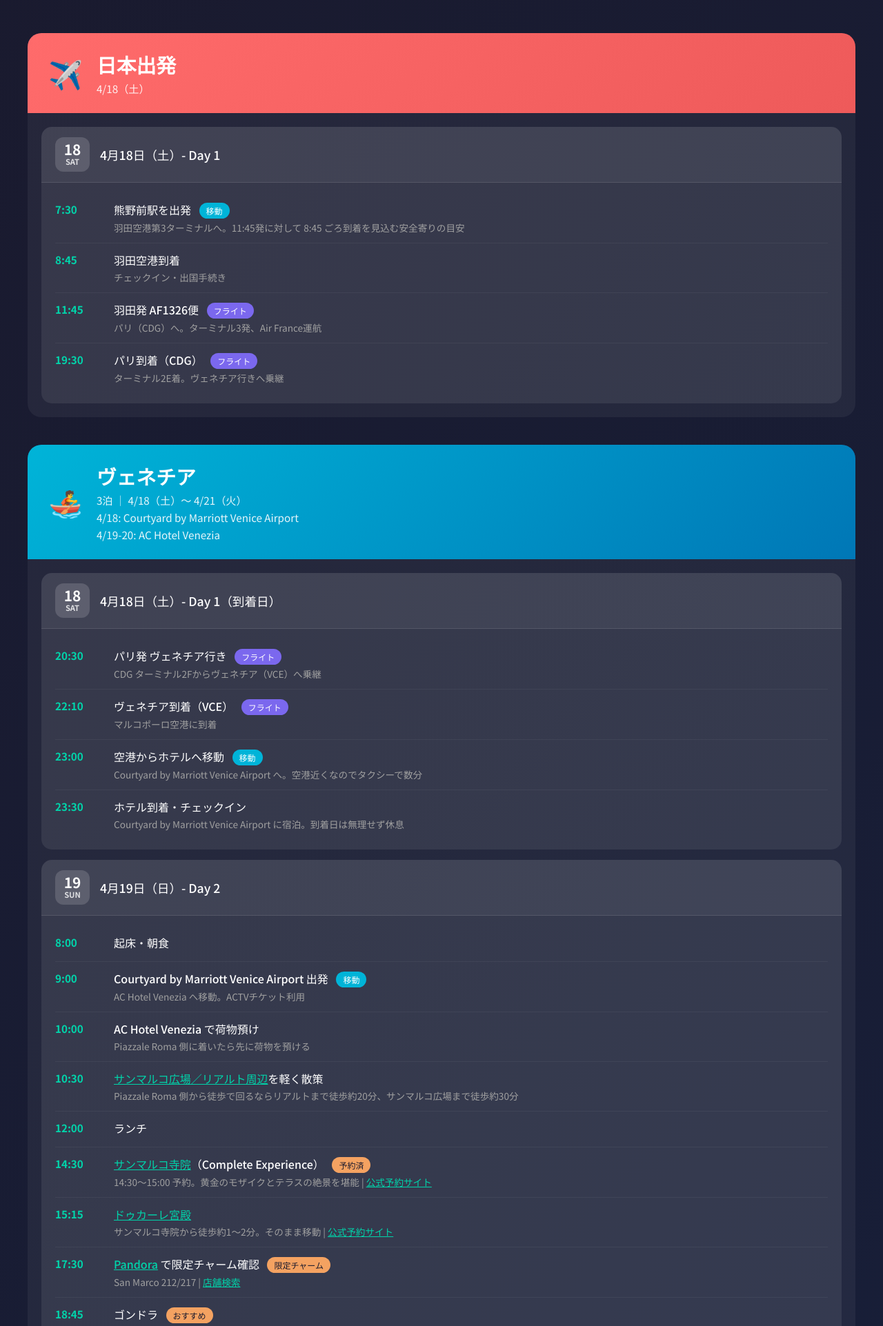
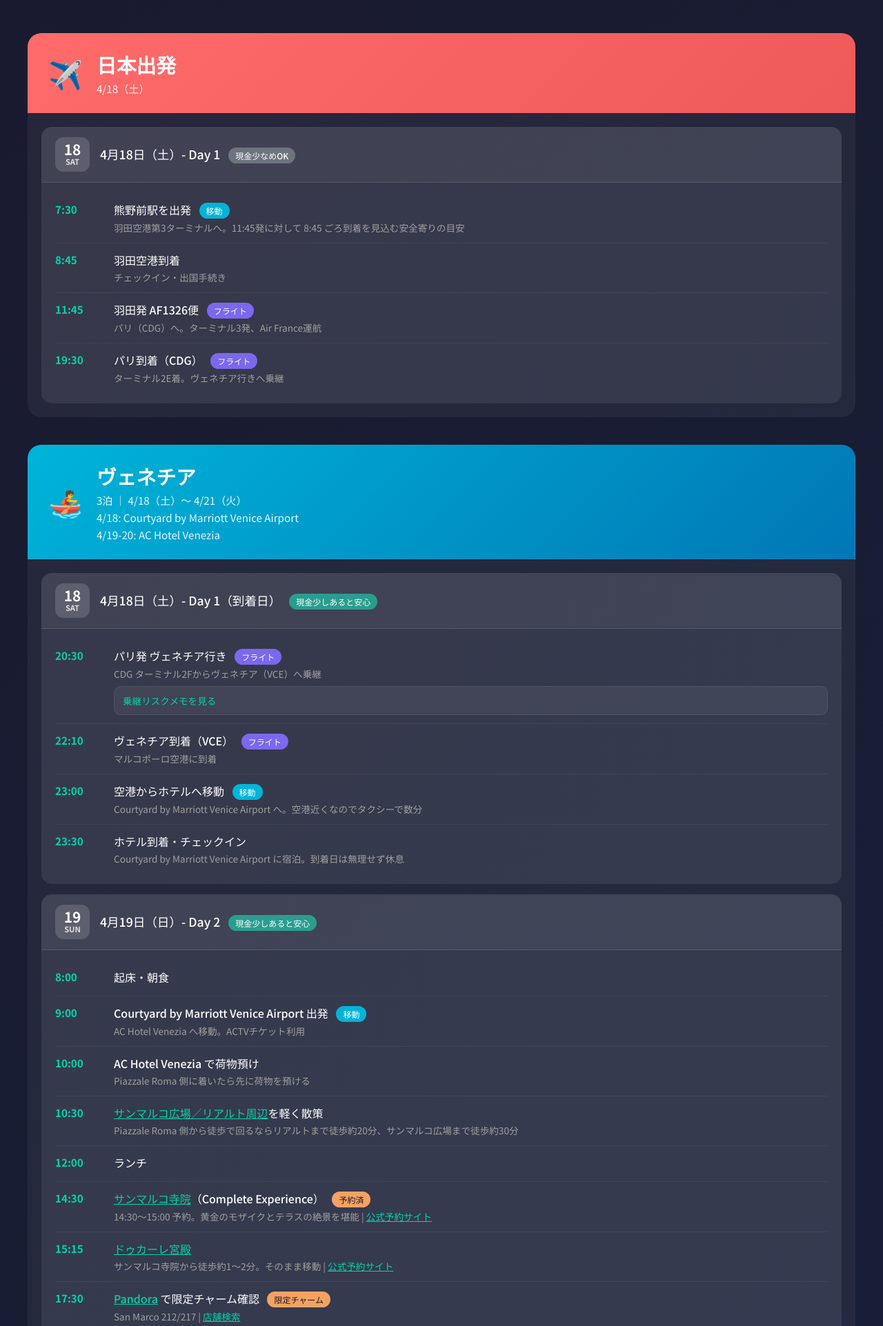
Before and after one commit to taihey5555/itaria, a Flask app: page / in a window 1280 px wide. Shown: the part 368-2291 px from the top of the page at 69% size. Run offline with Flask 3, Linux system fonts and the light colour scheme.

Commit message:
Add itinerary risk notes and Uffizi reservation time

```diff
--- a/templates/index.html
+++ b/templates/index.html
@@ -337,6 +337,14 @@
 
         .tag.flight {
             background: #7b68ee;
+        }
+
+        .tag.cash {
+            background: #2a9d8f;
+        }
+
+        .tag.cash-low {
+            background: #6c757d;
         }
 
         .notes-section {
@@ -499,7 +507,7 @@
                             <span class="num">18</span>
                             <span class="day">SAT</span>
                         </div>
-                        <span class="day-date">4月18日（土）- Day 1</span>
+                        <span class="day-date">4月18日（土）- Day 1 <span class="tag cash-low">現金少なめOK</span></span>
                     </div>
                     <div class="schedule-list">
                         <div class="schedule-item">
@@ -553,7 +561,7 @@
                             <span class="num">18</span>
                             <span class="day">SAT</span>
                         </div>
-                        <span class="day-date">4月18日（土）- Day 1（到着日）</span>
+                        <span class="day-date">4月18日（土）- Day 1（到着日） <span class="tag cash">現金少しあると安心</span></span>
                     </div>
                     <div class="schedule-list">
                         <div class="schedule-item">
@@ -561,6 +569,14 @@
                             <div class="activity">
                                 <div class="title">パリ発 ヴェネチア行き <span class="tag flight">フライト</span></div>
                                 <div class="detail">CDG ターミナル2Fからヴェネチア（VCE）へ乗継</div>
+                                <details class="detail-toggle">
+                                    <summary>乗継リスクメモを見る</summary>
+                                    <ol>
+                                        <li>2E 到着後は寄り道せず、案内表示に従って 2F へ移動する</li>
+                                        <li>乗継時間はやや短めなので、買い物や食事は後回しにする</li>
+                                        <li>遅延時はすぐに乗継カウンターまたは航空会社スタッフへ確認する</li>
+                                    </ol>
+                                </details>
                             </div>
                         </div>
                         <div class="schedule-item">
@@ -593,7 +609,7 @@
                             <span class="num">19</span>
                             <span class="day">SUN</span>
                         </div>
-                        <span class="day-date">4月19日（日）- Day 2</span>
+                        <span class="day-date">4月19日（日）- Day 2 <span class="tag cash">現金少しあると安心</span></span>
                     </div>
                     <div class="schedule-list">
                         <div class="schedule-item">
@@ -678,7 +694,7 @@
                             <span class="num">20</span>
                             <span class="day">MON</span>
                         </div>
-                        <span class="day-date">4月20日（月）- Day 3</span>
+                        <span class="day-date">4月20日（月）- Day 3 <span class="tag cash">現金少しあると安心</span></span>
                     </div>
                     <div class="schedule-list">
                         <div class="schedule-item">
@@ -752,7 +768,7 @@
                             <span class="num">21</span>
                             <span class="day">TUE</span>
                         </div>
-                        <span class="day-date">4月21日（火）- Day 4</span>
+                        <span class="day-date">4月21日（火）- Day 4 <span class="tag cash">現金少しあると安心</span></span>
                     </div>
                     <div class="schedule-list">
                         <div class="schedule-item">
@@ -856,7 +872,7 @@
                             <span class="num">22</span>
                             <span class="day">WED</span>
                         </div>
-                        <span class="day-date">4月22日（水）- Day 5</span>
+                        <span class="day-date">4月22日（水）- Day 5 <span class="tag cash">現金少しあると安心</span></span>
                     </div>
                     <div class="schedule-list">
                         <div class="schedule-item">
@@ -946,14 +962,14 @@
                             <span class="num">23</span>
                             <span class="day">THU</span>
                         </div>
-                        <span class="day-date">4月23日（木）- Day 6</span>
+                        <span class="day-date">4月23日（木）- Day 6 <span class="tag cash">現金少しあると安心</span></span>
                     </div>
                     <div class="schedule-list">
                         <div class="schedule-item">
-                            <span class="time">8:30</span>
-                            <div class="activity">
-                                <div class="title"><a href="https://www.google.com/maps/search/?api=1&query=Uffizi+Gallery+Florence" target="_blank" style="color:#00d4aa;">ウフィツィ美術館</a> <span class="tag must">要予約</span></div>
-                                <div class="detail">ボッティチェリ「ヴィーナスの誕生」「春」など | <a href="https://www.uffizi.it/en/tickets" target="_blank" style="color:#00d4aa;">公式予約サイト</a></div>
+                            <span class="time">8:15</span>
+                            <div class="activity">
+                                <div class="title"><a href="https://www.google.com/maps/search/?api=1&query=Uffizi+Gallery+Florence" target="_blank" style="color:#00d4aa;">ウフィツィ美術館</a> <span class="tag must">予約済</span></div>
+                                <div class="detail">8:15入場予約済。ボッティチェリ「ヴィーナスの誕生」「春」など | <a href="https://www.uffizi.it/en/tickets" target="_blank" style="color:#00d4aa;">公式案内</a></div>
                             </div>
                         </div>
                         <div class="schedule-item">
@@ -1006,7 +1022,7 @@
                             <span class="num">24</span>
                             <span class="day">FRI</span>
                         </div>
-                        <span class="day-date">4月24日（金）- Day 7</span>
+                        <span class="day-date">4月24日（金）- Day 7 <span class="tag cash">現金少しあると安心</span></span>
                     </div>
                     <div class="schedule-list">
                         <div class="schedule-item">
@@ -1110,7 +1126,7 @@
                             <span class="num">25</span>
                             <span class="day">SAT</span>
                         </div>
-                        <span class="day-date">4月25日（土）- Day 8</span>
+                        <span class="day-date">4月25日（土）- Day 8 <span class="tag cash">現金少しあると安心</span></span>
                     </div>
                     <div class="schedule-list">
                         <div class="schedule-item">
@@ -1179,7 +1195,7 @@
                             <span class="num">26</span>
                             <span class="day">SUN</span>
                         </div>
-                        <span class="day-date">4月26日（日）- Day 9 ゆっくり過ごす日</span>
+                        <span class="day-date">4月26日（日）- Day 9 ゆっくり過ごす日 <span class="tag cash">現金少しあると安心</span></span>
                     </div>
                     <div class="schedule-list">
                         <div class="schedule-item">
@@ -1233,7 +1249,7 @@
                             <span class="num">27</span>
                             <span class="day">MON</span>
                         </div>
-                        <span class="day-date">4月27日（月）- Day 10</span>
+                        <span class="day-date">4月27日（月）- Day 10 <span class="tag cash">現金少しあると安心</span></span>
                     </div>
                     <div class="schedule-list">
                         <div class="schedule-item">
@@ -1343,6 +1359,14 @@
                             <div class="activity">
                                 <div class="title">試合終了・ホテルへ戻る</div>
                                 <div class="detail">混雑で前後する可能性あり</div>
+                                <details class="detail-toggle">
+                                    <summary>帰国前のリスク対策メモを見る</summary>
+                                    <ol>
+                                        <li>27日昼までにパッキングをほぼ終えておく</li>
+                                        <li>28日早朝の空港タクシーは前日までに手配しておく</li>
+                                        <li>試合後は寄り道せずホテルへ戻り、すぐ休む</li>
+                                    </ol>
+                                </details>
                             </div>
                         </div>
                     </div>
@@ -1354,7 +1378,7 @@
                             <span class="num">28</span>
                             <span class="day">TUE</span>
                         </div>
-                        <span class="day-date">4月28日（火）- Day 11（最終日）</span>
+                        <span class="day-date">4月28日（火）- Day 11（最終日） <span class="tag cash">現金少しあると安心</span></span>
                     </div>
                     <div class="schedule-list">
                         <div class="schedule-item">
```
